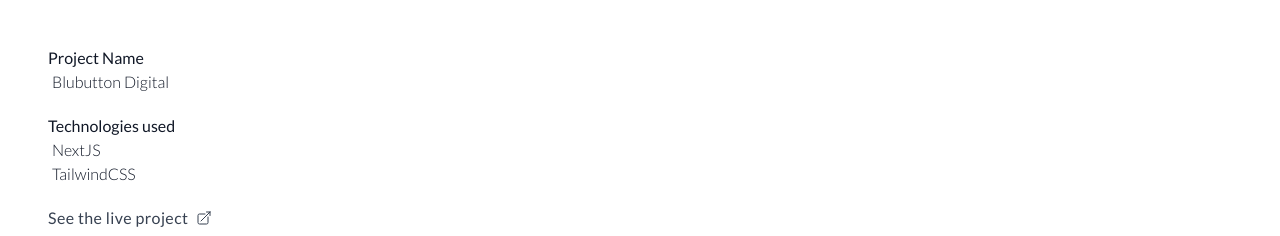
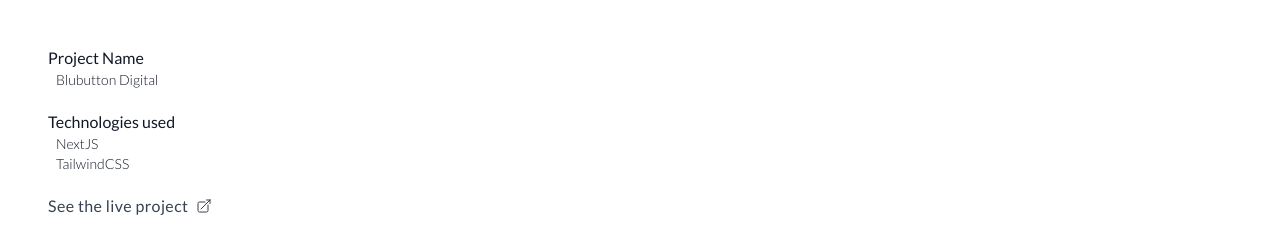
Before and after one commit to jgretton/joshgretton-portfolio, a Next.js app: page /projects/blubuttondigital in a window 1280 px wide. Shown: the part 834-1070 px from the top of the page. Built offline with nearby package versions, Linux system fonts and the light colour scheme.

Commit message:
Update page.js

```diff
--- a/app/projects/[slug]/page.js
+++ b/app/projects/[slug]/page.js
@@ -69,12 +69,12 @@
         <div className="relative flex flex-col md:flex-row">
           <div className="top-32 mt-20 h-fit w-full md:sticky md:w-1/4">
             <p className="text-base font-medium">Project Name</p>
-            <p className="mb-5 ml-1 text-base font-light">{title}</p>
+            <p className="mb-5 ml-2 text-sm font-light">{title}</p>
 
             <p className="text-base font-medium">Technologies used</p>
-            <ul className="ml-1">
+            <ul className="ml-2">
               {tags.map((tag, index) => (
-                <li className="text-base font-light" key={index}>
+                <li className="text-sm font-light" key={index}>
                   {tag}
                 </li>
               ))}
```
